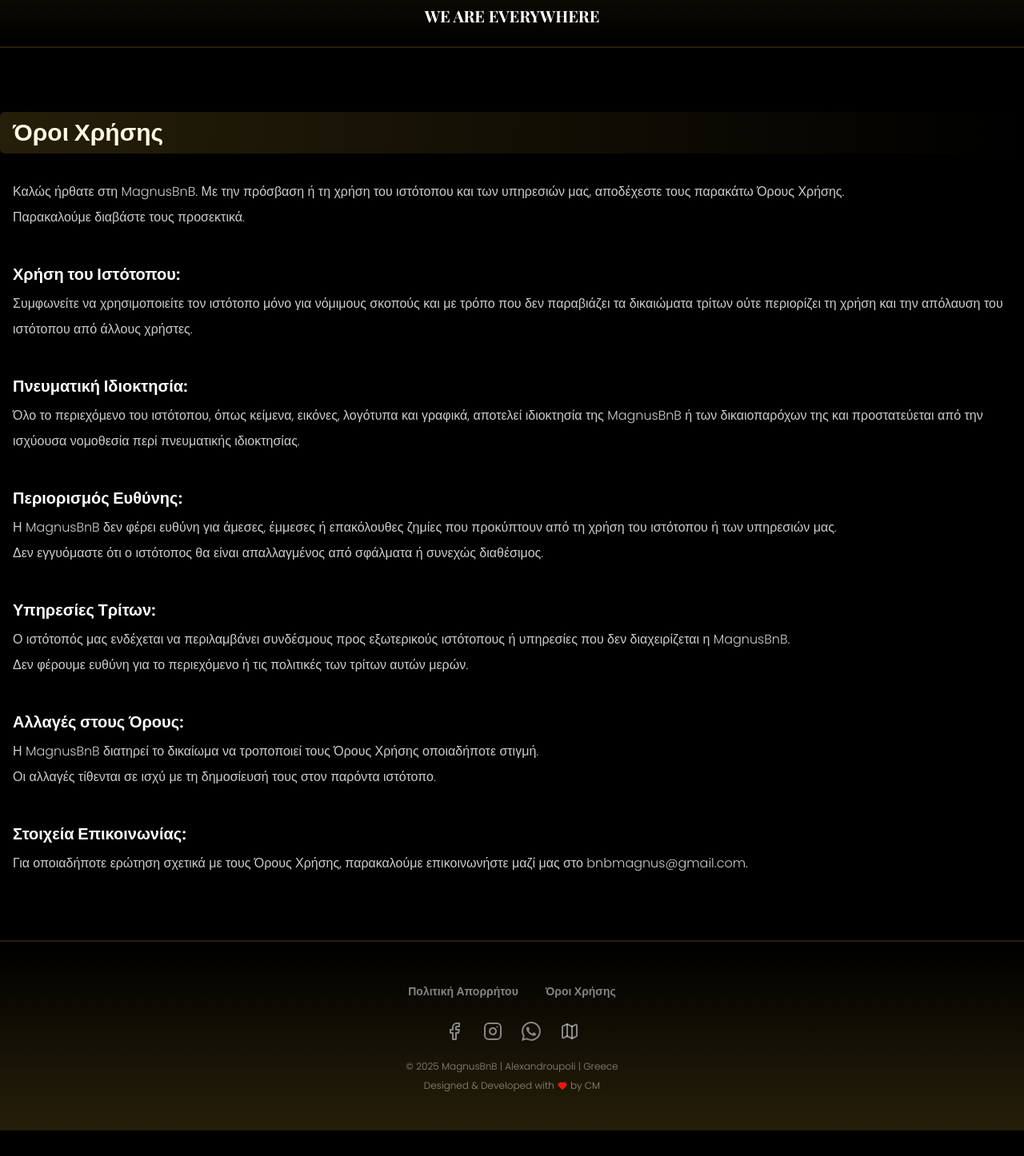
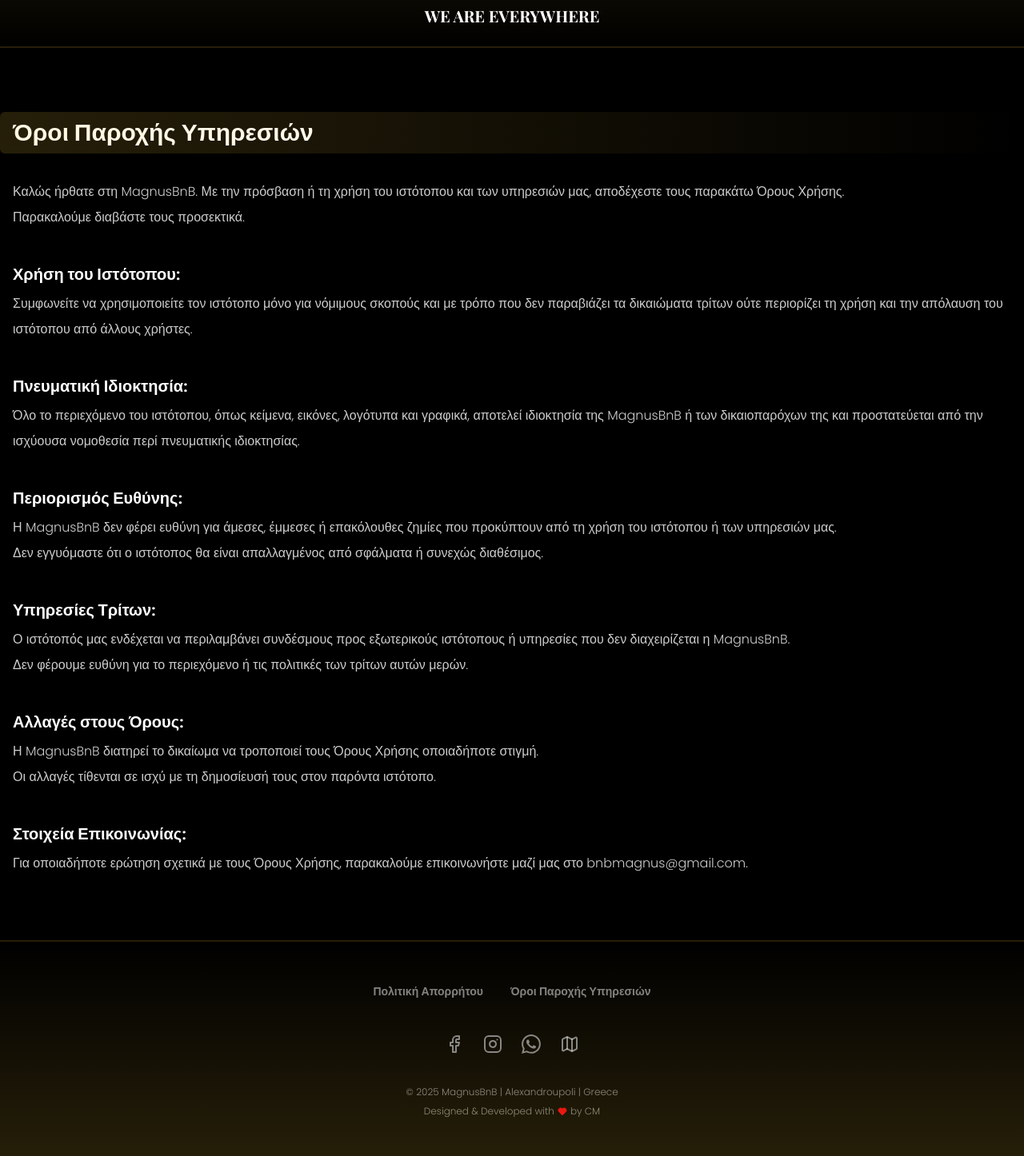
Before and after one commit to chrismitsdev/magnus-bnb, a Next.js app: page /terms-of-service in a window 1280 px wide. Shown: the part 138-1584 px from the top of the page at 80% size. Before the commit the page ends 1552 px from the top, so only its background shows below. Built offline with nearby package versions, Linux system fonts and the light colour scheme; a web font is replaced by a local one.

Commit message:
chore: update deps chore: minor typography correction and gap in footer

```diff
--- a/package.json
+++ b/package.json
@@ -14,7 +14,7 @@
     "@radix-ui/react-slot": "1.2.3",
     "@tailwindcss/postcss": "4.1.11",
     "@types/leaflet": "^1.9.20",
-    "@types/node": "24.0.12",
+    "@types/node": "24.0.13",
     "@types/react": "19.1.8",
     "@types/react-dom": "19.1.6",
     "clsx": "2.1.1",
@@ -22,13 +22,13 @@
     "embla-carousel-react": "^8.6.0",
     "leaflet": "^1.9.4",
     "lucide-react": "^0.525.0",
-    "motion": "^12.23.1",
+    "motion": "^12.23.3",
     "next": "15.3.5",
     "react": "19.1.0",
     "react-dom": "19.1.0",
     "react-leaflet": "^5.0.0",
     "rimraf": "6.0.1",
-    "sharp": "^0.34.2",
+    "sharp": "^0.34.3",
     "tailwind-merge": "3.3.1",
     "tailwindcss": "4.1.11",
     "typescript": "5.8.3"
--- a/src/app/terms-of-service/page.tsx
+++ b/src/app/terms-of-service/page.tsx
@@ -6,7 +6,7 @@ export default function TermsOfServicePage() {
   return (
     <Container>
       <Section
-        title='Όροι Χρήσης'
+        title='Όροι Παροχής Υπηρεσιών'
         description={
           <>
             Καλώς ήρθατε στη MagnusBnB. Με την πρόσβαση ή τη χρήση του ιστότοπου
--- a/src/components/shared/footer.tsx
+++ b/src/components/shared/footer.tsx
@@ -9,7 +9,7 @@ function Footer() {
   return (
     <footer className='py-12 relative bg-background border-t-2 border-t-accent/15 before:absolute before:inset-0 before:bg-gradient-to-t before:from-accent/15 before:to-transparent'>
       <Container>
-        <div className='flex items-center flex-col gap-y-4'>
+        <div className='flex items-center flex-col gap-y-8'>
           <div className='flex items-center gap-4'>
             <Button
               variant='ghost'
@@ -23,7 +23,7 @@ function Footer() {
               size='sm'
               asChild
             >
-              <Link href='/terms-of-service'>Όροι Χρήσης</Link>
+              <Link href='/terms-of-service'>Όροι Παροχής Υπηρεσιών</Link>
             </Button>
           </div>
           <div className='space-x-2'>
```
Also changed, not shown: 1 other file (tests, documents, lock files or other folders).
